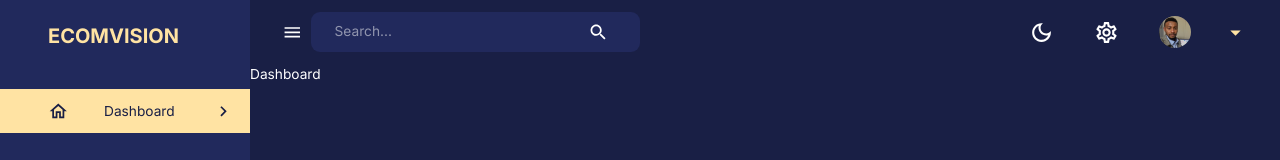
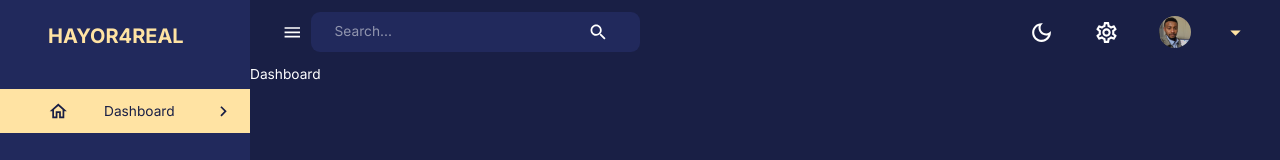
Before and after one commit to Hayor4real/Admin-Dashboard-App, a React (Create React App) app in the folder client/: page /dashboard in a window 1280 px wide. Shown: the top 160 px of the page. Built offline with nearby package versions, Linux system fonts and the light colour scheme; no server answers.

Commit message:
Fixed some errors in the side bar

```diff
--- a/client/src/components/Sidebar.jsx
+++ b/client/src/components/Sidebar.jsx
@@ -132,7 +132,7 @@
               <FlexBetween color={theme.palette.secondary.main}>
                 <Box display="flex" alignItems="center" gap="0.5rem">
                   <Typography variant="h4" fontWeight="bold">
-                    ECOMVISION
+                    HAYOR4REAL
                   </Typography>
                 </Box>
                 {!isNonMobile && (
```
